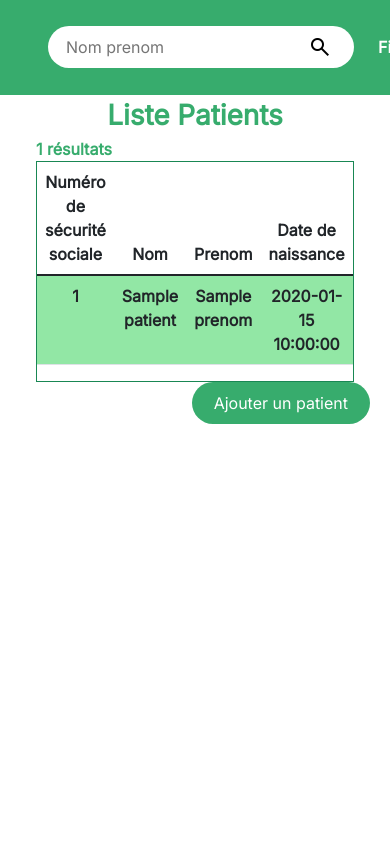
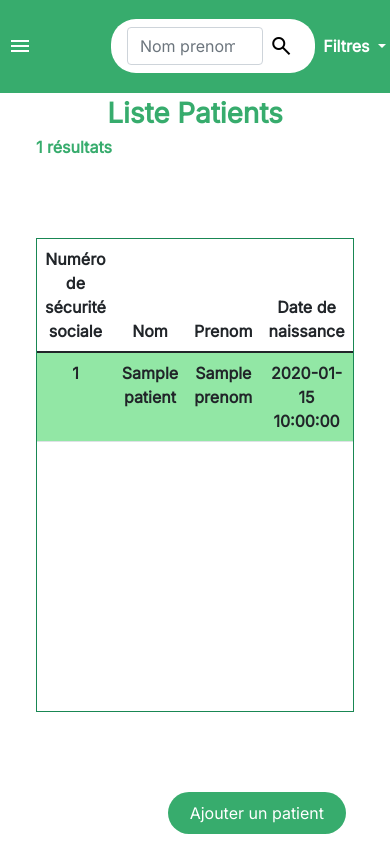
Before and after one commit to shindhha/3.3CabinetMedical, a PHP site: template views/patientslist.php in a window 390 px wide. Run offline with PHP 8.4, Linux system fonts and the light colour scheme; the template is opened without the code that fills it: most values are stand-ins (such as "Sample title", 1, 10 or a date in 2020).

Commit message:
Version téléphone page patientslist

```diff
--- a/views/medicamentsList.php
+++ b/views/medicamentsList.php
@@ -149,7 +149,7 @@
 					<div class="d-flex h-75 align-items-center">
 						<div class="table-responsive h-75 border border-success align-middle">
 						<table class="table table-striped lightGreen">
-							<thead class=" bg-white text-dark  ">
+							<thead class="sticky-top bg-white text-dark  ">
 								<tr>
 									<th>codeCIS</th>
 									<th>Forme Pharmaceutique</th>
@@ -220,7 +220,6 @@
 												echo "</tr>";
 											}
 										?>
-							</thead>
 						</table>
 					</div>
 					</div>
--- a/views/patientslist.php
+++ b/views/patientslist.php
@@ -40,41 +40,33 @@
 				</a>
 			</div>
 			<!-- Main page -->
-			<div class="col-md-11 h-75 text-center">
+			<div class="col-md-11 h-100 text-center">
 				<!-- Bandeau outils -->
 
-				<nav class="  row h-15 navbar navbar-expand-lg navbar-light green">
-					<div class=" d-flex justify-content-between px-5 container-fluid green">
-
-						<span class=" h1 d-md-block d-none"> Liste Patients </span>
-						<div class="d-flex align-items-center">
+				<nav class="row h-11 navbar navbar-expand-lg navbar-light green">
+					<div class="col-12 d-flex justify-content-center justify-content-md-between px-1 px-md-5 green align-items-center">
+						<span class="material-symbols-outlined d-block d-md-none col-1">menu</span>
+						<span class="h1 d-md-block d-none"> Liste Patients </span>
 						<!-- Barre de recherche -->
-							<form action="index.php" action="POST" class="d-flex align-items-center">
-								<div class="d-flex me-2 py-2 px-3 bg-white border-1">
-									<input name="search" class="no-border" type="search" placeholder="Nom prenom" aria-label="Search">
+						<form class="d-flex align-items-center justify-content-end" action="index.php" method="POST">
+							<input type="hidden" name="controller" value="patientslist">
+							<div class="d-flex me-2 py-2 px-3 bg-white border-1 col-7 col-md-10 justify-content-end">
+								<input name="search" class="no-border form-control" type="search" placeholder="Nom prenom" value="" onkeyup="showHint(this.value)" aria-label="Search">
 								<input type="submit" class="no-border bg-white material-symbols-outlined text-black" value="search">
 
 							</div>
-
 							<!-- Filtre -->
-								<div class="dropdown green z-index-dropdown">
-									<span class="p-3 dropdown-toggle" type="button" id="dropdownMenuButton1" data-bs-auto-close="false" data-bs-toggle="dropdown" aria-expanded="false">
+							<div class="dropdown-toggle" type="button" id="dropdownMenuClickable" data-bs-toggle="dropdown" data-bs-auto-close="false" aria-expanded="false">
             					Filtres
-									</span>
-									<div class="p-0  dropdown-menu dropdown-menu-end  green text-white no-border" aria-labelledby="dropdownMenuButton1">
-										<div class="d-flex flex-column green p-4">
-										<input type="hidden" name="controller" value="patientslist">
-											<table class="text-white ">
-												<tr>
-													<td>
+            				</div>
+            				<div class="dropdown-menu p-0 z-index-dropdown dropdown-menu-end col-10 col-md-5 "  aria-labelledby="dropdownMenuClickable">
+            					<div class="container-fluid green p-4 z-index-dropdown">
+            						<div class="row gap-1 gap-md-0">
+            							<div class="col-12 col-md-6 d-flex gap-1 flex-column">
 											<input type="date" class="form-control" name="dateMin">
-													</td>
-													<td>
 											<input type="date" class="form-control" name="dateMax">
-													</td>
-												</tr>
-												<tr>
-													<td>
+										</div>
+										<div class="col-12 col-md-6 d-flex gap-1 flex-column">
 											<select name="medecin" class="form-select text-green">
 												<option value="%">MEDECIN</option>
 												<?php
@@ -83,33 +75,27 @@
 												}
 												?>
 											</select>
-													</td>
-													<td>
 											<select name="pValeurASMR" class="form-select text-green">
 												<option value="%"></option>
 												<?php
 												?>
 											</select>
-													</td>
-												</tr>
-											</table>
 										</div>
             						</div>
-
+            					</div>
             				</div>
 						</form>
-						</div>
-
 					</div>
 				</nav>
 
 					<!-- content -->
-				<div class="container-fluid">
+				<div class="container-fluid h-100">
 					<span class="fs-1 d-md-none d-sm-block text-green"> Liste Patients </span>
 					<div class=" d-flex text-green justify-content-start">
 						<?php echo count($patients) ?> résultats
 					</div>
-					<div class="table-responsive h-50 border border-success">
+					<div class="d-flex h-75 align-items-center justify-content-center">
+						<div class="table-responsive h-75 border border-success align-middle">
 							<table class="table table-striped lightGreen">
 								<thead class="sticky-top bg-white text-dark  ">
 									<tr>
@@ -119,10 +105,7 @@
 										<th>Date de naissance</th>
 										<th>Medecin Traitant</th>
 										<th>Numéro de téléphone</th>
-
 										<th>Adresse</th>
-
-
 										<th></th>
 									</tr>
 								</thead>
@@ -130,15 +113,12 @@
 								foreach ($patients as $row) {
 								echo "<tr>"
 											."<td>" . $row['numSecu'] . "</td>"
-
 											."<td>" . $row['nom'] . "</td>"
 											."<td>" . $row['prenom'] . "</td>"
 											."<td>" . $row['dateNaissance'] . "</td>"
 											."<td>" . ($row['medecinRef'] != 0 ? $row['medecinRef'] : "Non définie"). "</td>"
 											."<td> 0" . $row['numTel'] . "</td>"
-
 											."<td>" . $row['adresse'] . "</td>"
-
 
 								?>
 							<td>
@@ -160,8 +140,6 @@
 													<a  href="#exampleModal" class="btn text-white text-decoration-underline text-end" data-bs-toggle="modal" class="btn green" name="modif" onclick="add('<?php echo  $row['nom'] . " " . $row['prenom'] . "','". $row['idPatient']  ?>')">Supprimer</a>
 												</form>
 											</table>
-
-
 									</div>
 								</div>
 
@@ -181,6 +159,7 @@
 								<input type="hidden" name="controller" value="patientslist">
 								<input type="submit" class="green no-border text-white" value="Ajouter un patient">
 							</form>
+						</div>
 					</div>
 				</div>
 			</div>
```
Lines whose indentation alone changed are shown as unchanged.
